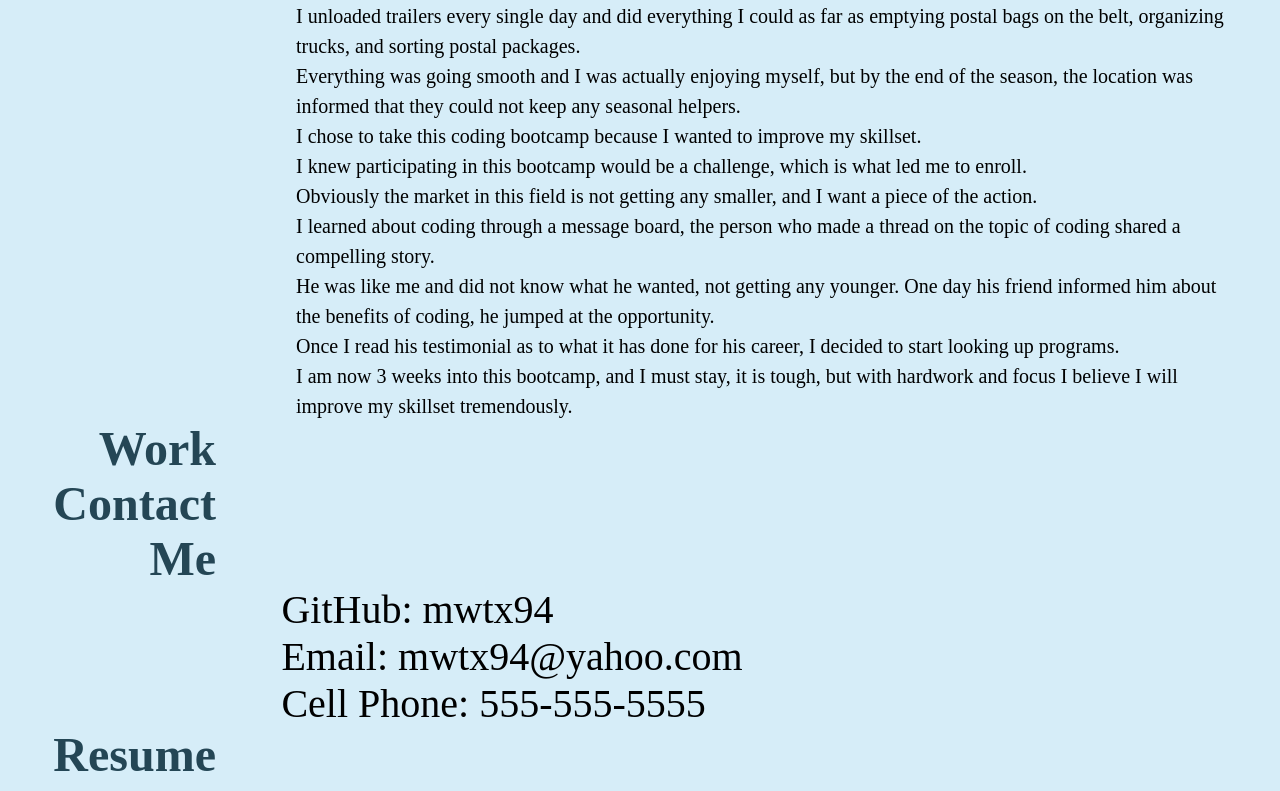
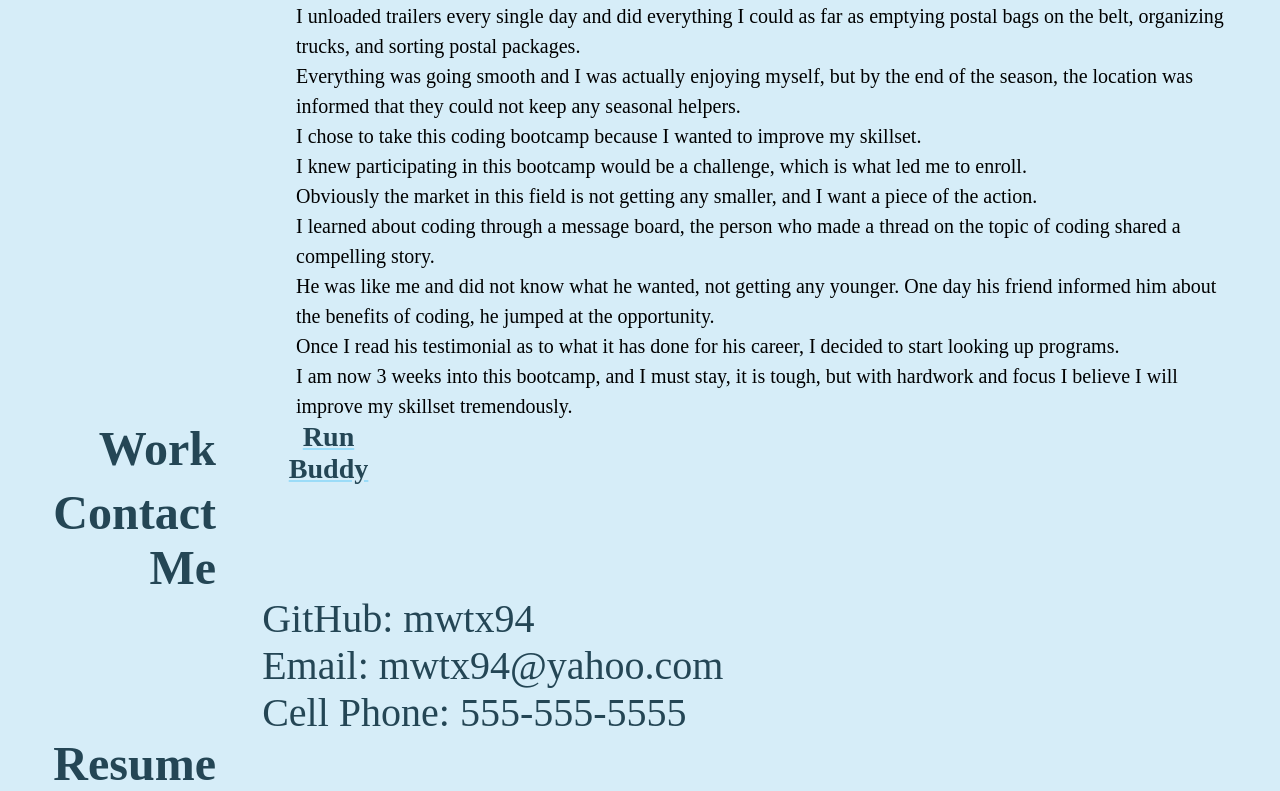
Before and after one commit to mwtx94/Challenge-2, a plain HTML site: page index.html in a window 1280 px wide. Shown: the part 1065-1856 px from the top of the page. Drawn offline with Linux system fonts and the light colour scheme.

Commit message:
more styling to content sections added link to run buddy in work section

```diff
--- a/assets/css/style.css
+++ b/assets/css/style.css
@@ -106,10 +106,22 @@ a {
     width: 100%;
 }
 
+/* work section */
+
+.work {
+    display: flex;
+}
+
+.work h3 {
+    padding-left: 5%;
+    color: rgb(36, 70, 85);
+}
+
 /* contact me section */
 
 .contact-content {
-    width: 80%;
+    width: 73%;
+    padding-left: 4%;
     display: flex;
     justify-content: center;
     align-items: center;
@@ -117,4 +129,5 @@ a {
 
 .contact-methods {
     font-size: 40px;
+    color: rgb(36, 70, 85);
 }
--- a/index.html
+++ b/index.html
@@ -87,6 +87,9 @@
 
   <section id="work" class="work">
     <div class="title"><h2>Work</h2></div>
+     <a href="https://github.com/mwtx94/run-buddy" class="run-buddy">
+       <h3>Run Buddy</h3>
+     </a>
   </section>
 
 
```
